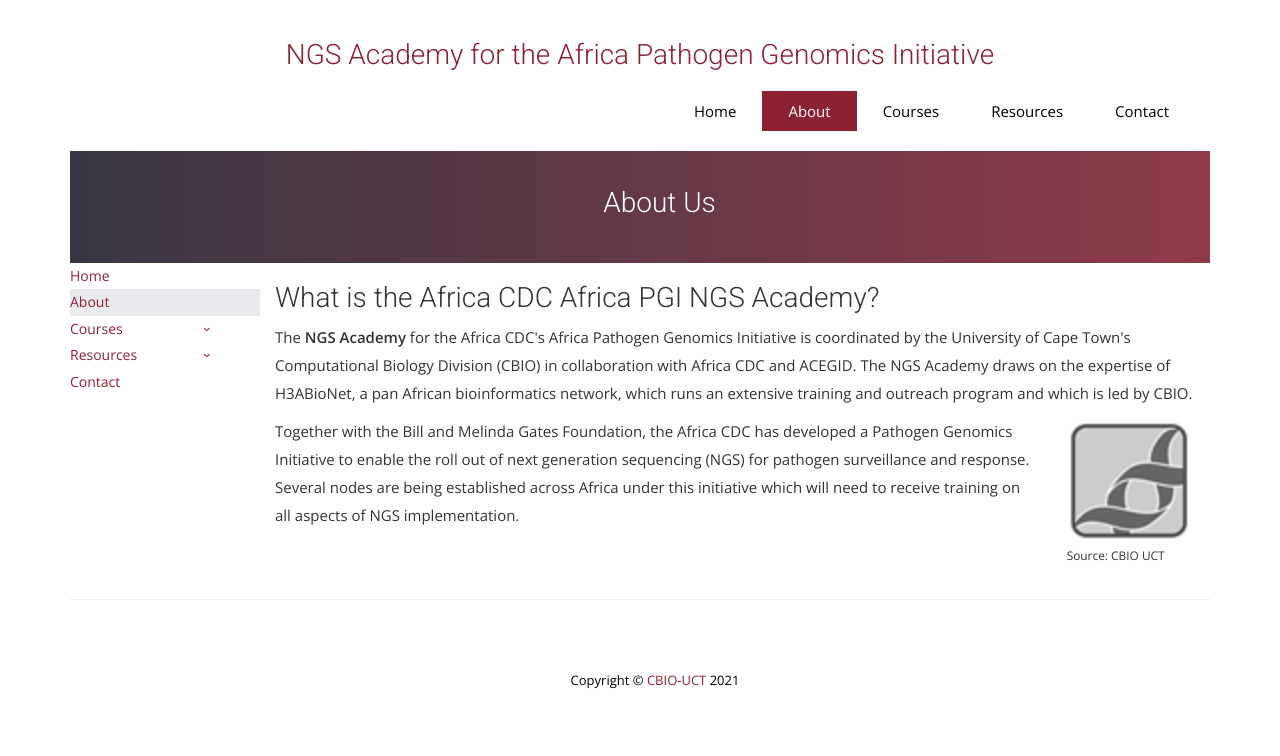
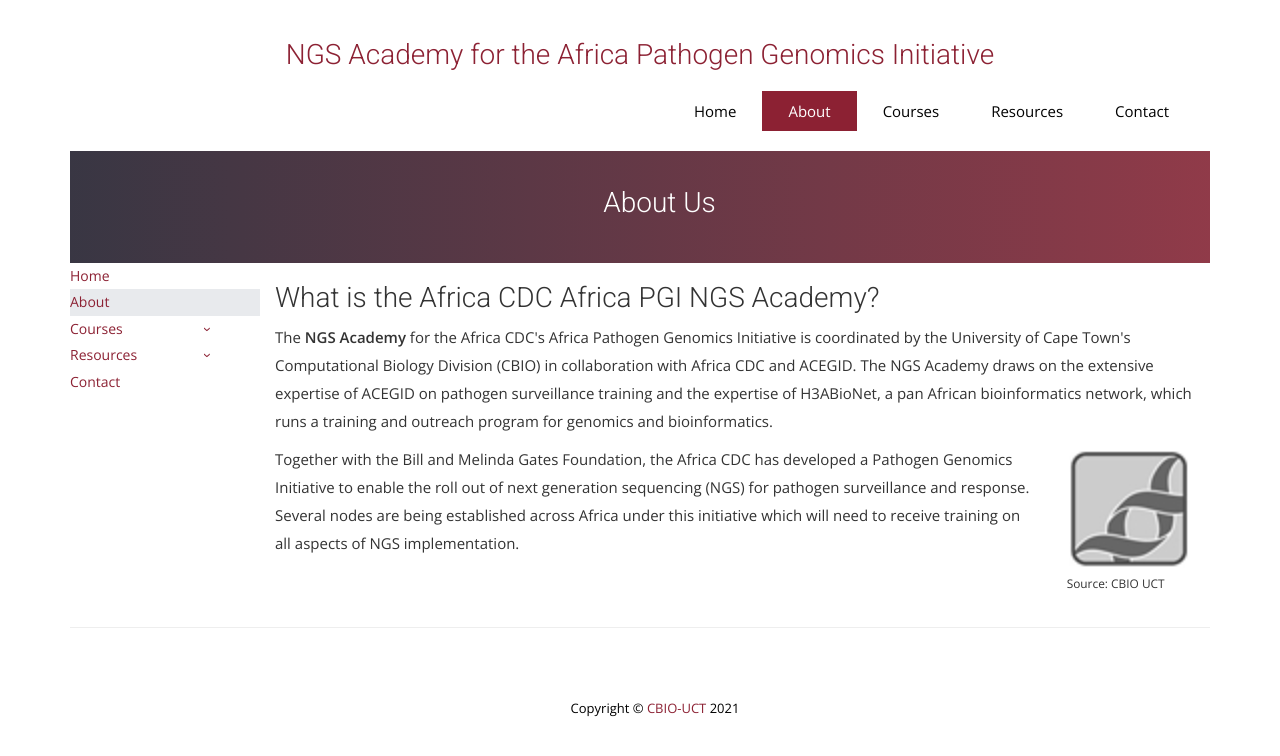
Before and after one commit to pmaturure3/ngs-academy, a Jekyll site: the page built from about-us.html, in a window 1280 px wide. Shown: the top 756 px of the page. Built offline with Jekyll 4.4.1, drawn with Linux system fonts in a browser that asks for light colours; nearby versions of some CDN libraries; some web fonts are replaced; comment, search, counter and statistics services are not loaded.

Commit message:
updated about

```diff
--- a/about-us.html
+++ b/about-us.html
@@ -13,9 +13,9 @@
       The <b>NGS Academy </b>for the Africa CDC's Africa Pathogen Genomics Initiative is coordinated
       by the University of Cape Town's Computational Biology Division (CBIO) in collaboration with Africa CDC
       and
-      ACEGID. The NGS Academy draws on the expertise of H3ABioNet, a pan African bioinformatics network, which
-      runs an
-      extensive training and outreach program and which is led by CBIO.
+      ACEGID. The NGS Academy draws on the extensive expertise of ACEGID on pathogen surveillance training and the
+      expertise of H3ABioNet, a pan African bioinformatics network, which runs a training and outreach program for
+      genomics and bioinformatics.
     </p>
 
   </div>
```
